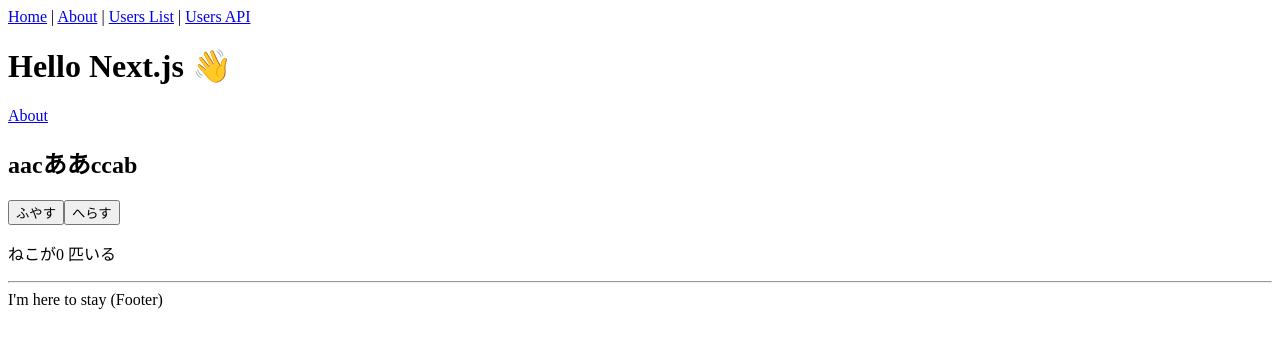
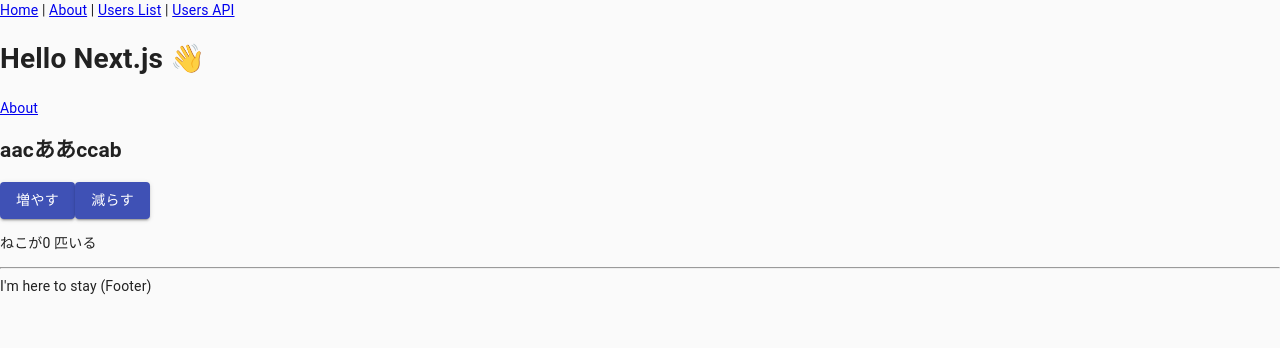
Before and after one commit to genki140/visit-manager, a Next.js app in the folder frontend/: page / in a window 1280 px wide. Shown: the top 348 px of the page. Built offline with nearby package versions, Linux system fonts and the light colour scheme.

Commit message:
MaterialUI導入

```diff
--- a/frontend/package.json
+++ b/frontend/package.json
@@ -8,6 +8,7 @@
     "type-check": "tsc"
   },
   "dependencies": {
+    "@material-ui/core": "^4.11.3",
     "@reduxjs/toolkit": "^1.5.0",
     "next": "latest",
     "react": "^16.12.0",
--- a/frontend/src/components/counter.tsx
+++ b/frontend/src/components/counter.tsx
@@ -1,6 +1,8 @@
 import React from 'react';
 import { useDispatch } from 'react-redux';
-import counterSlice, { useCounterState } from '../ducks/counter';
+import Button from '@material-ui/core/Button';
+
+import counterSlice, { useCounterState } from '@/ducks/counter';
 
 const Counter: React.FC<{
   caption: string;
@@ -8,23 +10,26 @@
   const dispatch = useDispatch();
   const state = useCounterState().counter;
 
-  const onClickIncrement = () => {
-    dispatch(counterSlice.actions.incrementCounter(1));
-  };
-
-  const onClickDecrement = () => {
-    dispatch(counterSlice.actions.decrementCounter(1));
-  };
-
   return (
     <>
       <h2>{props.caption}</h2>
-      <button type="button" onClick={onClickIncrement}>
-        ふやす
-      </button>
-      <button type="button" onClick={onClickDecrement}>
-        へらす
-      </button>
+
+      <Button
+        variant="contained"
+        color="primary"
+        onClick={() => dispatch(counterSlice.actions.incrementCounter(1))}
+      >
+        増やす
+      </Button>
+
+      <Button
+        variant="contained"
+        color="primary"
+        onClick={() => dispatch(counterSlice.actions.decrementCounter(1))}
+      >
+        減らす
+      </Button>
+
       <p>ねこが{state.count} 匹いる</p>
     </>
   );
--- a/frontend/src/pages/_app.tsx
+++ b/frontend/src/pages/_app.tsx
@@ -1,15 +1,21 @@
 import { Provider } from 'react-redux';
-import App from 'next/app';
+import { AppProps } from 'next/app';
+
+import { MuiThemeProvider } from '@material-ui/core/styles';
+import CssBaseline from '@material-ui/core/CssBaseline';
+
 import store from '@/ducks/store';
+import theme from '@/styles/theme';
 
-class MyApp extends App {
-  render() {
-    const { Component, pageProps, router } = this.props;
-    return (
+// エントリポイント。スタイルとストアの適用を行っている。
+const MyApp: React.FC<AppProps> = (props) => {
+  return (
+    <MuiThemeProvider theme={theme}>
       <Provider store={store}>
-        <Component router={router} {...pageProps} />
+        <CssBaseline />
+        <props.Component router={props.router} {...props.pageProps} />
       </Provider>
-    );
-  }
-}
+    </MuiThemeProvider>
+  );
+};
 export default MyApp;
--- /dev/null
+++ b/frontend/src/styles/theme.ts
@@ -0,0 +1,3 @@
+import { createMuiTheme } from '@material-ui/core';
+const theme = createMuiTheme();
+export default theme;
```
Also changed, not shown: 1 other file (tests, documents, lock files or other folders).
